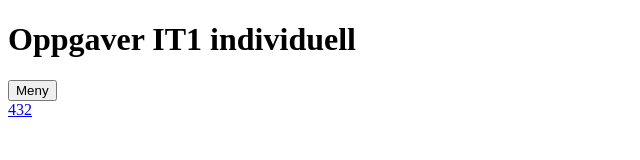
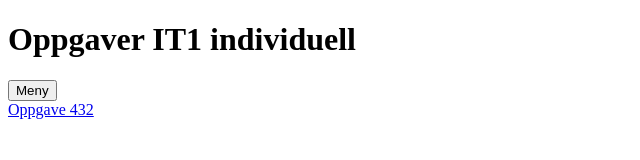
Before and after one commit to DanielBH-cmd/Oppgaver-IT1-individuell, a plain HTML site: page index.html in a window 1280 px wide. Shown: the full height of the page, 0-640 px from the left. Drawn offline with Linux system fonts and the light colour scheme.

Commit message:
Update index.html

```diff
--- a/index.html
+++ b/index.html
@@ -10,7 +10,7 @@
 	<div class="dropdown">
   		<button class="dropbtn"> Meny </button>
   		<div class="dropdown-innhold">
-    		<a href="432/index.html">432</a>
+    		<a href="432/index.html">Oppgave 432</a>
   		</div>
 	</div>
 </body>
```
